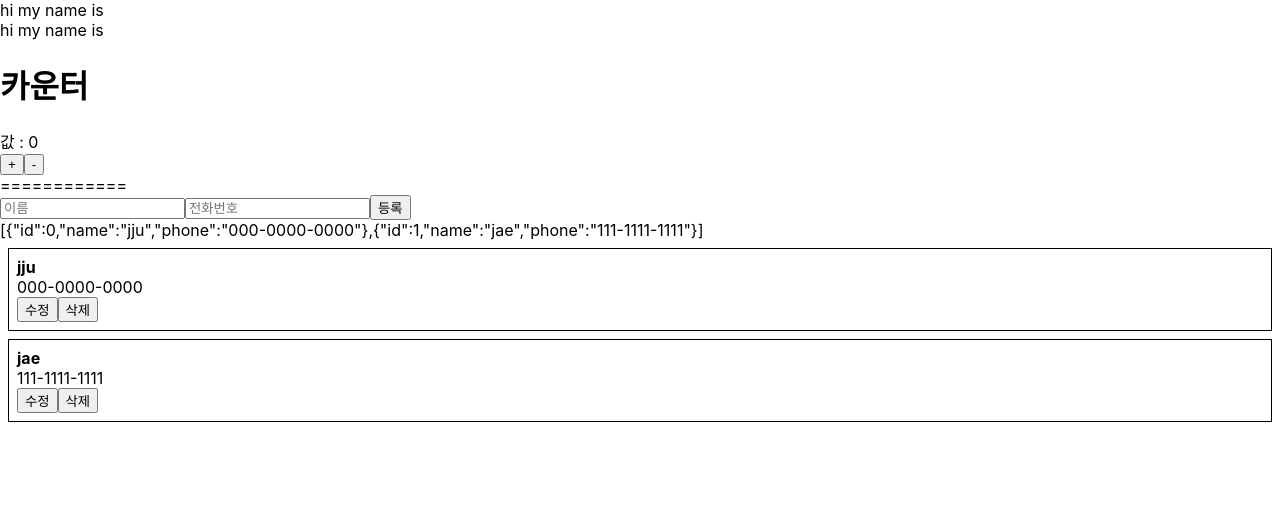
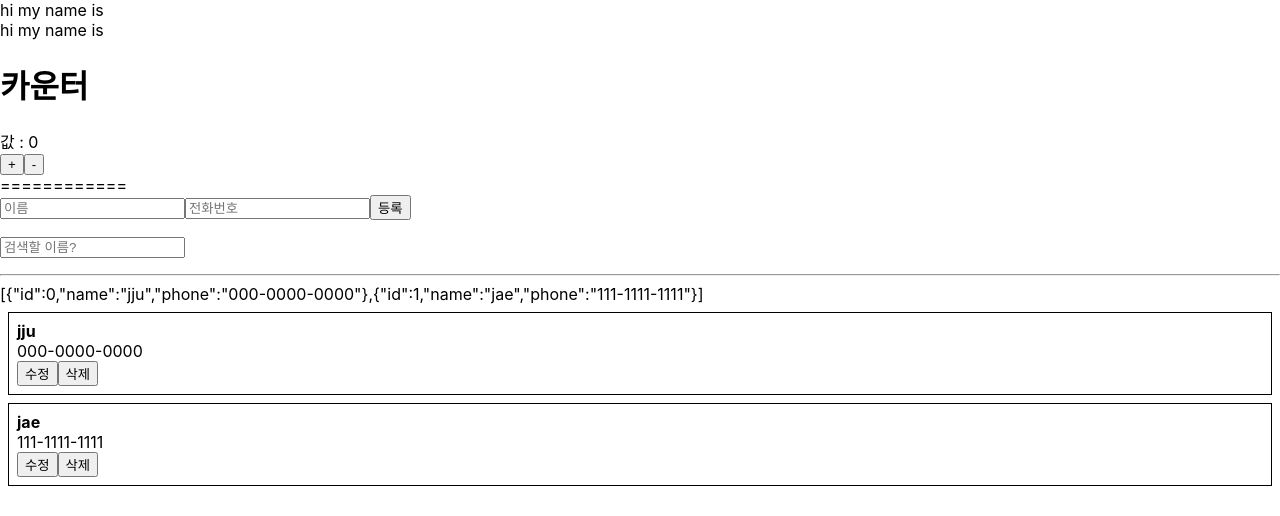
Before and after one commit to hjur/hello_react, a React (Create React App) app: page / in a window 1280 px wide. Shown: the top 516 px of the page. Built offline with nearby package versions, Linux system fonts and the light colour scheme.

Commit message:
array filter

```diff
--- a/src/App.js
+++ b/src/App.js
@@ -19,8 +19,16 @@
         name:'jae',
         phone:'111-1111-1111'
       }
-    ]
+    ],
+    keyword: ''
   }
+
+  handleChange = (e) => {
+    this.setState({
+      keyword: e.target.value
+    })
+  }
+
   handleCreate = (data) => {
     const {information} = this.state;
     this.setState({
@@ -48,7 +56,10 @@
   }
 
   render() {
-    const {information} = this.state;
+    const {information, keyword} = this.state;
+    const filteredList = information.filter(
+      info => info.name.indexOf(keyword) !== -1
+    );
     return(
       <Fragment>
         <MyName name={this.state.info}></MyName>
@@ -56,9 +67,17 @@
         <Counter></Counter>
         <div>============</div>
         <PhoneForm onCreate={this.handleCreate}></PhoneForm>
+        <p>
+          <input placeholder = "검색할 이름?"
+
+          onChange={this.handleChange}
+          value ={keyword}
+          />
+        </p>
+        <hr/>
         {JSON.stringify(information)}
         <PhoneInfoList
-          data={information}
+          data={filteredList}
           onRemove={this.handelRemove}
           onUpdate={this.handelUpdate}
         ></PhoneInfoList>
--- a/src/components/PhoneInfo.js
+++ b/src/components/PhoneInfo.js
@@ -56,6 +56,15 @@
         }
     }
 
+    shouldComponentUpdate(nextProps, nextState){
+        if(!this.state.editing
+            && !nextState.editing
+            && nextProps.info === this.props.info){
+                return false;
+            }
+            return true;
+    }
+
     render(){
         const style = {
             border:'1px solid black',
--- a/src/components/PhoneInfoList.js
+++ b/src/components/PhoneInfoList.js
@@ -2,13 +2,17 @@
 import PhoneInfo from './PhoneInfo';
 class PhoneInfoList extends Component{
     static defaultProps = {
-        list: [],
+        data: [],
         onRemove: () => {
             console.warn('onRemove Not defined')
         },
         onUpdate: () => {
             console.warn('onUpdate Not defined')
         }
+    }
+
+    shouldComponentUpdate(nextProps, nextState){
+        return nextProps.data !== this.props.data;
     }
 
     render(){
```
